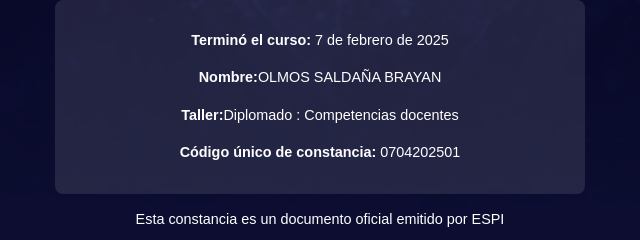
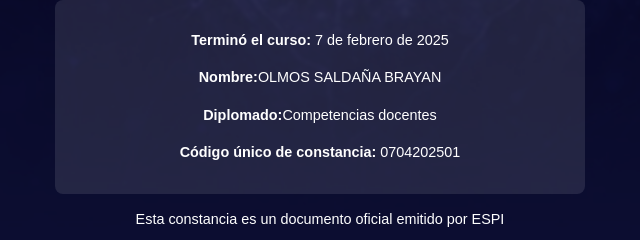
Before and after one commit to omaros2350/index, a plain HTML site: page 01.html in a window 1280 px wide. Shown: the part 497-737 px from the top of the page, 320-960 px from the left. Drawn offline with Linux system fonts and the light colour scheme.

Commit message:
Update 01.html

```diff
--- a/01.html
+++ b/01.html
@@ -88,7 +88,7 @@
         <div class="constancia-info">
             <p><strong>Terminó el curso:</strong> 7 de febrero de 2025</p>
             <p><strong>Nombre:</strong>OLMOS SALDAÑA BRAYAN </p>
-            <p><strong>Taller:</strong>Diplomado : Competencias docentes</p>
+            <p><strong>Diplomado:</strong>Competencias docentes</p>
             <p><strong>Código único de constancia:</strong> 0704202501</p>
         </div>
         <p>Esta constancia es un documento oficial emitido por ESPI</p>
```
